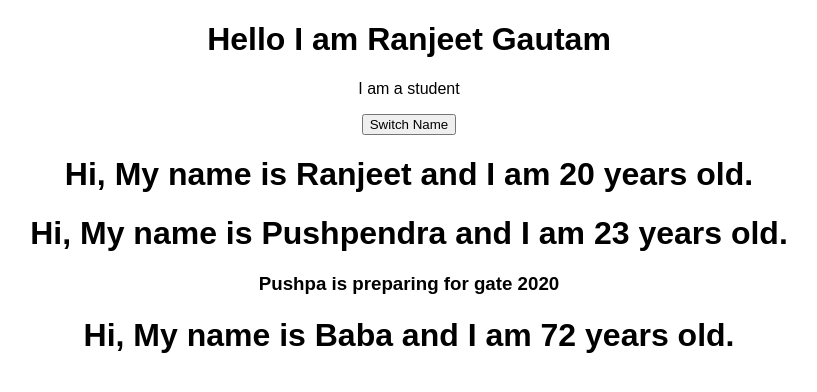
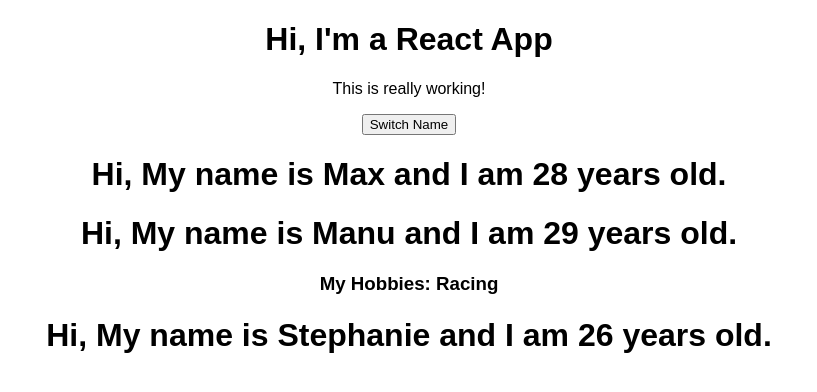
Before and after one commit to ranjeet2003/react-udemy-Burger-Project, a React (Create React App) app: page / in a window 1280 px wide. Shown: the top 392 px of the page, without its empty margins (231-1048 px from the left). Built offline with nearby package versions, Linux system fonts and the light colour scheme.

Commit message:
using hook (changing class component to functional component)

```diff
--- a/src/App.js
+++ b/src/App.js
@@ -1,41 +1,54 @@
-import React, { Component } from 'react';
+import React, { useState } from 'react';
+import './App.css';
 import Person from './Person/Person';
-import './App.css';
 
-class App extends Component {
+const app = props => {
+  const [personsState, setPersonsState] = useState({
+    persons: [
+      { name: 'Max', age: 28 },
+      { name: 'Manu', age: 29 },
+      { name: 'Stephanie', age: 26 }
+    ]
+  });
 
-  state = {
-    person: [
-      { name: 'Ranjeet', age: 20 },
-      { name: 'Pushpendra', age: 23 },
-      { name: 'Baba', age: 72 }
-    ]
-  }
+  const [otherState, setOtherState] = useState('some other value');
 
-  switchNameHandler = () => {
-    // console.log('Button is clicked and switchNameHandler is called !');
-    // this.state.person[0].name = 'Ranjeet Gautam'  this wouldn't work if we want to update state.
-    this.setState({
-      person: [
-        { name: 'Ranjeet Gautam', age: 20 },
-        { name: 'Pushpendra', age: 23 },
-        { name: 'Baba', age: 72 }
+  console.log(personsState, otherState);
+
+  const switchNameHandler = () => {
+    // console.log('Was clicked!');
+    // DON'T DO THIS: this.state.persons[0].name = 'Maximilian';
+    setPersonsState({
+      persons: [
+        { name: 'Maximilian', age: 28 },
+        { name: 'Manu', age: 29 },
+        { name: 'Stephanie', age: 27 }
       ]
-    })
-  }
+    });
+  };
 
-  render() {
-    return (
-      <div className="App">
-        <h1>Hello I am Ranjeet Gautam</h1>
-        <p>I am a student</p>
-        <button onClick={this.switchNameHandler}>Switch Name</button>
-        <Person name={this.state.person[0].name} age={this.state.person[0].age}></Person>
-        <Person name={this.state.person[1].name} age={this.state.person[1].age}>Pushpa is preparing for gate 2020 </Person>
-        <Person name={this.state.person[2].name} age={this.state.person[2].age}></Person>
-      </div>
-    );
-  }
-}
+  return (
+    <div className="App">
+      <h1>Hi, I'm a React App</h1>
+      <p>This is really working!</p>
+      <button onClick={switchNameHandler}>Switch Name</button>
+      <Person
+        name={personsState.persons[0].name}
+        age={personsState.persons[0].age}
+      />
+      <Person
+        name={personsState.persons[1].name}
+        age={personsState.persons[1].age}
+      >
+        My Hobbies: Racing
+      </Person>
+      <Person
+        name={personsState.persons[2].name}
+        age={personsState.persons[2].age}
+      />
+    </div>
+  );
+  // return React.createElement('div', {className: 'App'}, React.createElement('h1', null, 'Does this work now?'));
+};
 
-export default App;
+export default app;
```
